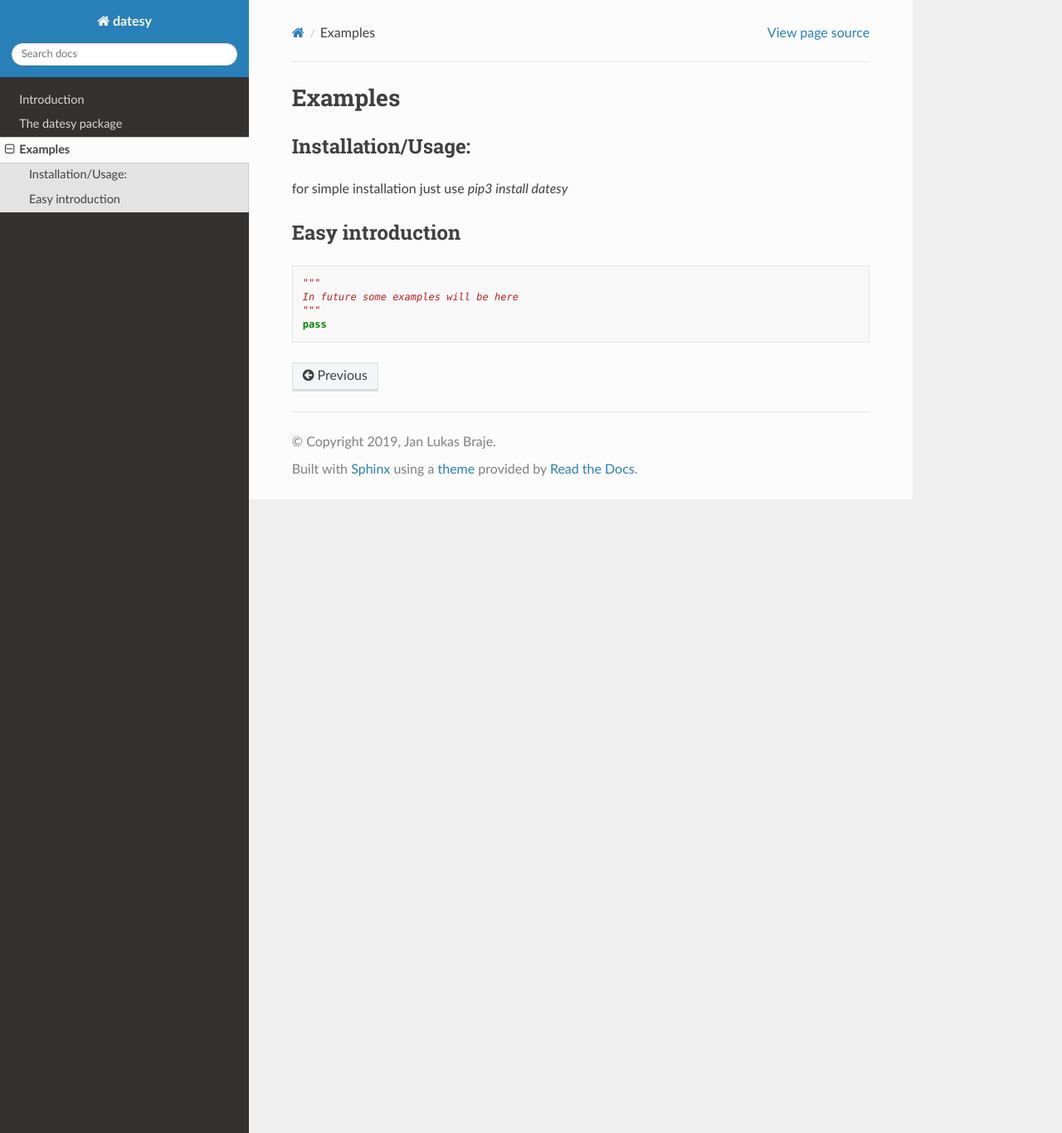
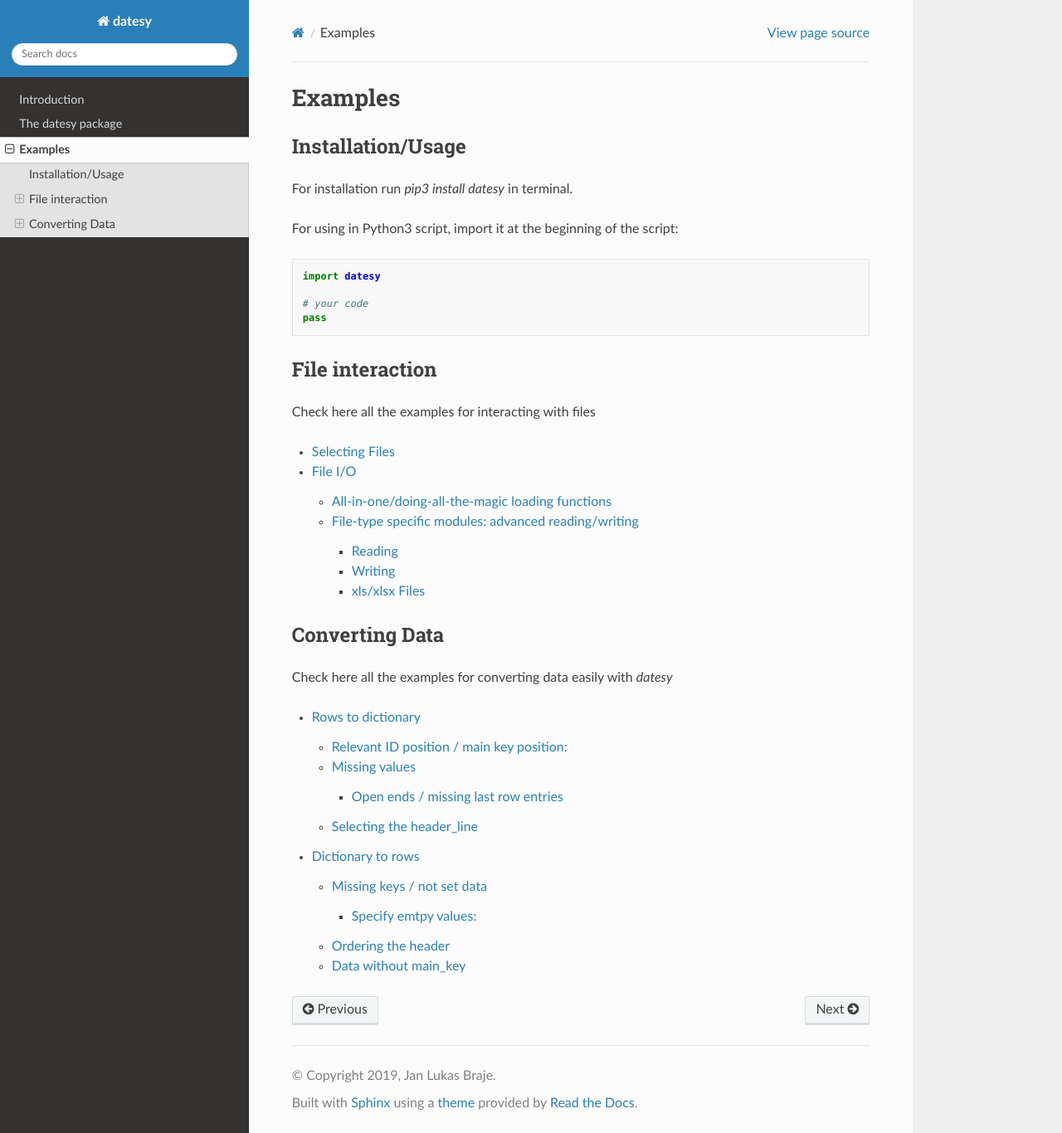
Before and after one commit to Janluak/datesy, a Sphinx documentation site: the page built from docs/source/examples.rst, in a window 1280 px wide and 1366 px high. Shown: the whole window at 83% size. Built offline with Sphinx 7.4.7 and the Read the Docs theme 2.0.0, drawn with Linux system fonts in a browser that asks for light colours; some of the changed lines change nothing that is shown.

Commit message:
Added examples to documentation

```diff
--- /dev/null
+++ b/docs/source/examples.convert.rst
@@ -0,0 +1,316 @@
+
+`datesy` helps you to easily convert certain types of data.
+Typical data formats are row-based or in form of a dictionary.
+
+Rows to dictionary
+~~~~~~~~~~~~~~~~~~
+
+When e.g. reading a csv_file as stated above, a row-based data structure is returned.
+If for further processing the rows shall be dictionized, it's as simple as this:
+
+.. code-block:: python
+
+    example_rows = [
+                    ["Header1", "Header2", "Header3"],
+                    ["Value11", "Value12", "Value13"],
+                    ["Value21", "Value22", "Value23"]
+                   ]
+
+    example_rows = datesy.rows_to_dict(rows=example_dict)
+
+
+    example_dict = {
+                     "Header1": {
+                       "Value11": {
+                         "Header2": "Value12",
+                         "Header3": "Value13",
+                       },
+                       "Value21": {
+                         "Header2": "Value22",
+                         "Header3": "Value23"
+                       }
+                     }
+                   }
+
+Relevant ID position / main key position:
+^^^^^^^^^^^^^^^^^^^^^^^^^^^^^^^^^^^^^^^^^
+
+It might occur, your most relevant key is not on the first position:
+
+.. code-block:: python
+
+    example_rows = [
+                    ["Header1", "Header2", "Header3"],
+                    ["Value11", "Value12", "Value13"],
+                    ["Value21", "Value22", "Value23"]
+                   ]
+    example_dict = datesy.rows_to_dict(rows=example_rows, main_key_position=2)
+
+    example_dict = {
+                     "Header3": {
+                       "Value13": {
+                         "Header1": "Value11",
+                         "Header2": "Value12"
+                       },
+                       "Value23": {
+                         "Header1": "Value21",
+                         "Header2": "Value22"
+                       }
+                     }
+                   }
+
+As you can see, the third entry (`int=2`) is used as the main_key.
+
+
+Missing values
+^^^^^^^^^^^^^^
+
+Of course, data may be missing a value:
+
+.. code-block:: python
+
+    example_rows = [
+                    ["Header1", "Header2", "Header3"],
+                    ["Value11",, "Value13"],
+                    ["Value21", "Value22", "Value23"]
+                   ]
+    example_dict = datesy.rows_to_dict(rows=example_rows, null_value="delete")
+
+    example_dict = {
+                     "Header1": {
+                       "Value11": {
+                         "Header3": "Value13"
+                       },
+                       "Value21": {
+                         "Header2": "Value22",
+                         "Header3": "Value23"
+                       }
+                     }
+                   }
+
+As you can see, the emtpy value in the rows is not represented in the dictionary.
+Instead of missing the header_key you can also put any other value than ``delete`` to this parameter for putting this to the exact spot:
+
+.. code-block:: python
+
+    example_rows = [
+                    ["Header1", "Header2", "Header3"],
+                    ["Value11",, "Value13"],
+                    ["Value21", "Value22", "Value23"]
+                   ]
+
+    example_dict = datesy.rows_to_dict(rows=example_rows, null_value=None)
+
+    example_dict = {
+                     "Header1": {
+                       "Value11": {
+                         "Header2": None,
+                         "Header3": "Value13"
+                       },
+                       "Value21": {
+                         "Header2": "Value22",
+                         "Header3": "Value23"
+                       }
+                     }
+                   }
+
+
+Open ends / missing last row entries
+....................................
+
+If the rows do not contain emtpy values at the end of the row:
+
+Normally, a check prevents handling this data as row-based data should always have the same length.
+Yet, if emtpy values at the end of the row are not stored like this, you can disable this check and still convert data:
+
+.. code-block:: python
+
+    example_rows = [
+                    ["Header1", "Header2", "Header3"],
+                    ["Value11", "Value12"],
+                    ["Value21", "Value22", "Value23"]
+                   ]
+
+    example_dict = datesy.rows_to_dict(rows=example_rows, contains_open_ends=True)
+
+    example_dict = {
+                     "Header1": {
+                       "Value11": {
+                         "Header2": "Value12"
+                       },
+                       "Value21": {
+                         "Header2": "Value22",
+                         "Header3": "Value23"
+                       }
+                     }
+                   }
+
+
+Selecting the header_line
+^^^^^^^^^^^^^^^^^^^^^^^^^
+
+For irrelevant data at the top of the row-based data, you can set the header_line to the desired position:
+
+.. code-block:: python
+
+    example_rows = [
+                    ["Undesired1", "Undesired2", "Undesired3"],
+                    ["Header1", "Header2", "Header3"],
+                    ["Value11", "Value12", "Value13"],
+                    ["Value21", "Value22", "Value23"]
+                   ]
+
+    example_dict = datesy.rows_to_dict(rows=example_rows, header_line=1)
+
+    example_dict = {
+                     "Header1": {
+                       "Value11": {
+                         "Header2": "Value12",
+                         "Header3": "Value13"
+                       },
+                       "Value21": {
+                         "Header2": "Value22",
+                         "Header3": "Value23"
+                       }
+                     }
+                   }
+
+
+Dictionary to rows
+~~~~~~~~~~~~~~~~~~
+
+Just as simple is the converting vice_versa from dictionary to rows:
+
+.. code-block:: python
+
+    example_dict = {
+                 "Header1": {
+                   "Value11": {
+                     "Header2": "Value12",
+                     "Header3": "Value13",
+                   },
+                   "Value21": {
+                     "Header2": "Value22",
+                     "Header3": "Value23"
+                   }
+                 }
+               }
+
+    example_rows = datesy.dict_to_rows(data=example_dict)
+
+    example_rows = [
+                    ["Header1", "Header2", "Header3"],
+                    ["Value11", "Value12", "Value13"],
+                    ["Value21", "Value22", "Value23"]
+                   ]
+
+Missing keys / not set data
+^^^^^^^^^^^^^^^^^^^^^^^^^^^
+
+When having data where certain keys are not set:
+
+.. code-block:: python
+
+    example_dict = {
+                     "Header1": {
+                       "Value11": {
+                         "Header2": "Value12"
+                       },
+                       "Value21": {
+                         "Header2": "Value22",
+                         "Header3": "Value23"
+                       }
+                     }
+                   }
+
+    example_rows = datesy.dict_to_rows(data=example_dict)
+
+    example_rows = [
+                    ["Header1", "Header2", "Header3"],
+                    ["Value11", "Value12", ],
+                    ["Value21", "Value22", "Value23"]
+                   ]
+
+
+Specify emtpy values:
+.....................
+
+Of course you can specify values to be set if a key is not set/emtpy:
+
+.. code-block:: python
+
+    example_dict = {
+                     "Header1": {
+                       "Value11": {
+                         "Header2": "Value12"
+                       },
+                       "Value21": {
+                         "Header2": "Value22",
+                         "Header3": "Value23"
+                       }
+                     }
+                   }
+
+    example_rows = datesy.dict_to_rows(data=example_dict, if_emtpy_value=False)
+
+    example_rows = [
+                    ["Header1", "Header2", "Header3"],
+                    ["Value11", "Value12", False],
+                    ["Value21", "Value22", "Value23"]
+                   ]
+
+Ordering the header
+^^^^^^^^^^^^^^^^^^^
+
+Just like picking the most relevant key in `rows_to_dict`, you can specify a certain order for the row-based data:
+
+.. code-block:: python
+
+    example_dict = {
+                     "Header1": {
+                       "Value11": {
+                         "Header2": "Value12",
+                         "Header3": "Value13"
+                       },
+                       "Value21": {
+                         "Header2": "Value22",
+                         "Header3": "Value23"
+                       }
+                     }
+                   }
+
+    example_rows = datesy.dict_to_rows(data=example_dict, order=["Header2", "Header3", "Header1"])
+
+    example_rows = [
+                    ["Header2", "Header3", "Header1"],
+                    ["Value12", "Value13", "Value11"],
+                    ["Value22", "Value23", "Value21"]
+                   ]
+
+
+Data without main_key
+^^^^^^^^^^^^^^^^^^^^^
+
+What happens if you have data without a main_key like `Header1` specified? Simply tell `datesy` about it:
+
+.. code-block:: python
+
+    example_dict = {
+                     "Value11": {
+                       "Header2": "Value12",
+                       "Header3": "Value13",
+                     },
+                     "Value21": {
+                       "Header2": "Value22",
+                       "Header3": "Value23"
+                     }
+                   }
+
+
+    example_rows = datesy.dict_to_rows(data=example_dict, main_key_name="Header1")
+
+    example_rows = [
+                    ["Header1", "Header2", "Header3"],
+                    ["Value11", "Value12", "Value13"],
+                    ["Value21", "Value22", "Value23"]
+                   ]
--- /dev/null
+++ b/docs/source/examples.file_interaction.rst
@@ -0,0 +1,207 @@
+Selecting Files
+---------------
+
+The file selection provides multiple ways for retrieving the desired files.
+All selecting functions contain three possibility to match:
+
++ file_ending: matching 100% of the part after the last ``.``
++ pattern: standard pattern for finding fixed strings with wildcards (like ``SomeFixedName_*.csv`` with * representing all kinds of string)
++ regex: a standard regular_expression (`regex <https://www.tutorialspoint.com/python/python_reg_expressions.htm>`_) matching the filename
+
+
+The easiest way to get the latest file matching containing the name ``DataSource1`` in the beginning and which is a ``.csv`` file:
+
+.. code-block:: python
+
+
+    # Explicit way
+    file_name = datesy.file_selection.get_latest_file_from_directory(
+                    directory="path/to/directory",
+                    pattern="DataSource1*",
+                    file_ending="csv"
+                    )
+
+    # Shortened way
+    file_name = datesy.file_selection.get_latest_file_from_directory(
+                    directory="path/to/directory",
+                    pattern="DataSource1*.csv"
+                    )
+
+File I/O
+--------
+
+The library provides a standardized way of interacting with files.
+For every file-type in the `file_IO` subpackage, there exist load- & write-functions following the same pattern.
+Only exception is the `xls` module due to the characteristics of sheets.
+
+
+All-in-one/doing-all-the-magic loading functions
+~~~~~~~~~~~~~~~~~~~~~~~~~~~~~~~~~~~~~~~~~~~~~~~~
+The most easy way to load data is with the `load_file-type` function.
+It is a shortcut for the specific ways of loading data in each file-type specific module:
+
+.. code-block:: python
+
+    data = datesy.load_csv(path="path/to/file.csv")
+    # data is list of lists representing the csv file
+
+    data = datesy.load_json(path="path/to/file.json")
+    # data is dictionary representing json file
+
+
+The most easy way to write data is with the `write_file-type` function.
+It is again a shortcut to file-type specific modules:
+
+.. code-block:: python
+
+    # data is written to the csv file
+    datesy.write_csv(file_name="path/to/file.csv", data=data_to_write)
+
+    # data is written to the json file
+    datesy.load_json(file_name="path/to/file.json", data=data_to_write)
+
+
+File-type specific modules: advanced reading/writing
+~~~~~~~~~~~~~~~~~~~~~~~~~~~~~~~~~~~~~~~~~~~~~~~~~~~~
+For every file-type exist more specific functions for reading & writing the data.
+The presented examples from above are redirecting to the most general functions in the packages.
+
+If using a IDE, the implemented functions will be shown to you directly with typing `datesy.`/`datesy.json_file.`.
+If in interactive mode, simply type `datesy.__all__`/`datesy.json_file.__all__`.
+Switch the `json_file` to whatever submodule/-package you need.
+
+Reading
+^^^^^^^
+The reading of the files is fairly simple
+
+.. code-block:: python
+
+    # load single json file
+    data = datesy.json_file.load_single(path="path/to/file.json")
+    # data is representing the json file
+
+
+    # load specific list of json files
+    data = datesy.json_file.load_these(file_name_list=["path/to/file1.json", "path/to/file2.json"])
+    # data is representing both json files; {file_name: json_file_value}
+
+
+    # load all json files from a directory
+    data = datesy.json_file.load_all(directory="/path/to/directory")
+    # data is representing all json files of this directory; {file_name: json_file_value}
+
+
+
+    # doing all of the above depending if `path` is file, list_of_files or directory
+    data = datesy.load_json(path="path/to/any")
+    # depending if single file or multiple files either dictionary representing json file or {file_name: json_file_value}
+
+The last function is also reachable with the shortcut stated in the very beginning of the examples: ``datesy.load_json``
+
+Writing
+^^^^^^^
+For writing, the `datesy` package provides sometimes some more options for making life easier.
+The concept this package is designed, is to work most likely with data in form of a dictionary.
+Therefore, often shortcuts are provided.
+
+Let's have a look to row-based file-type `csv` (`comma separated values`):
+You can provide either row-based data (in python this would be a list of lists),
+or you can provide a dictionary instead and let `datesy` take care of the conversion. This little magic is part of the `datesy.convert` module, more details below.
+
+.. code-block:: python
+
+    # lets start with row-based data
+    example_rows = [
+                    ["Header1", "Header2", "Header3"],
+                    ["Value11", "Value12", "Value13"],
+                    ["Value21", "Value22", "Value23"]
+                   ]
+    datesy.csv_file.write_from_rows(file_name="path/to/csv_file.csv", rows=example_rows)
+
+    # The result in the file:
+    # Header1,Header2,Header3
+    # Value11,Value12,Value13
+    # Value21,Value22,Value23
+
+
+    # in difference with data in form of a dictionary
+    example_dict = {
+                     "Header1": {
+                       "Value11": {
+                         "Header2": "Value12",
+                         "Header3": "Value13"
+                       },
+                       "Value21": {
+                         "Header2": "Value22",
+                         "Header3": "Value23"
+                       }
+                     }
+                   }
+    datesy.csv_file.write_from_dict(file_name="path/to/csv_file.csv", data=example_dict)
+
+    # The result in the file is the same:
+    # Header1,Header2,Header3
+    # Value11,Value12,Value13
+    # Value21,Value22,Value23
+
+    # additionally the data can be provided without the naming of the main_key
+    #  (in this case "Header1")
+    example_dict2 = {
+                     "Value11": {
+                       "Header2": "Value12",
+                       "Header3": "Value13"
+                    },
+                    "Value21": {
+                       "Header2": "Value22",
+                       "Header3": "Value23"
+                     }
+                   }
+
+    datesy.csv_file.write_from_dict(
+        file_name="path/to/csv_file.csv",
+        data=example_dict,
+        main_key_name="Header1",
+        main_key_position=0
+    )
+
+    # The result in the file is still the same:
+    # Header1,Header2,Header3
+    # Value11,Value12,Value13
+    # Value21,Value22,Value23
+
+Again, there is a function combining both writing methods, available also with a shortcut stated
+in the very beginning of the examples: ``datesy.write_csv``
+
+
+xls/xlsx Files
+^^^^^^^^^^^^^^
+
+The Microsoft Excel file interaction works slightly different since sheets are a feature not available to
+standard file formats like `json`, `csv` or `xml`.
+The standard output format is `Pandas DataFrame <https://pandas.pydata.org/pandas-docs/stable/reference/api/pandas.DataFrame.html>`_.
+
+Yet, interaction is still fairly simple:
+
+.. code-block:: python
+
+    data_frame = datesy.xls_file.load_single_sheet(file_name="path/to/file.xls")     # .xlsx works with the same function
+    # returns a pandas.data_frame from first sheet
+
+    # you can specify a sheet_name
+    data_frame = datesy.xls_file.load_single_sheet(file_name="path/to/file.xls", sheet="Sheet_Name")
+    # returns a pandas.data_frame from sheet with provided name
+
+
+    # of course multiple sheets can be loaded
+    data = datesy.xls_file.load_these_sheets(file_name="path/to/file.xls", sheets=["Sheet_Name1", "Sheet_Name2"])
+    # just like the other loading functions, the sheet_name is the key in a dictionary containing the data_frame as value
+    # {"Sheet_Name": DataFrame}
+
+    # loading all sheets
+    data = datesy.xls_file.load_all_sheets(file_name="path/to/file.xls")
+    # {"Sheet_Name": DataFrame}
+
+
+    # reading multiple files is possible as well
+    data = datesy.xls_file.load_these_files(file_name_list=["path/to/file1.xls", "path/to/file2.xls"])
+    # {file_name: {sheet_name: DataFrame}}
--- a/docs/source/examples.rst
+++ b/docs/source/examples.rst
@@ -1,17 +1,36 @@
 Examples
 =============
 
-Installation/Usage:
+Installation/Usage
 *******************
-for simple installation just use `pip3 install datesy`
+For installation run `pip3 install datesy` in terminal.
+
+For using in Python3 script, import it at the beginning of the script:
+
+.. code-block:: python
+
+    import datesy
+
+    # your code
+    pass
+
+
+File interaction
+*********************
+
+Check here all the examples for interacting with files
+
+.. toctree::
+
+ examples.file_interaction
 
 
 
-Easy introduction
-**************************************************
-.. code-block:: python
+Converting Data
+***************
 
-    """
-    In future some examples will be here
-    """
-    pass
+Check here all the examples for converting data easily with `datesy`
+
+.. toctree::
+
+ examples.convert
```
